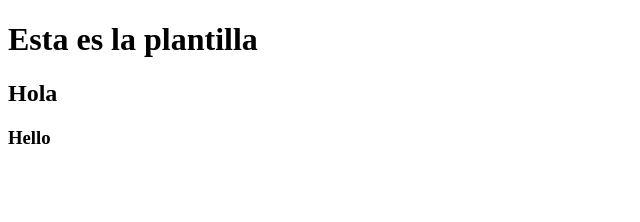
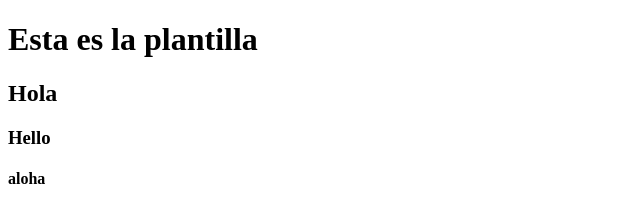
Before and after one commit to EstebanGomezR/DesarrolloHtml, a plain HTML site: page index.html in a window 1280 px wide. Shown: the full height of the page, 0-640 px from the left. Drawn offline with Linux system fonts and the light colour scheme.

Commit message:
Version final

```diff
--- a/index.html
+++ b/index.html
@@ -10,5 +10,6 @@
     <h1>Esta es la plantilla</h1>
     <h2>Hola</h2>
     <h3>Hello</h3>
+    <h4>aloha</h4>
 </body>
 </html>
```
